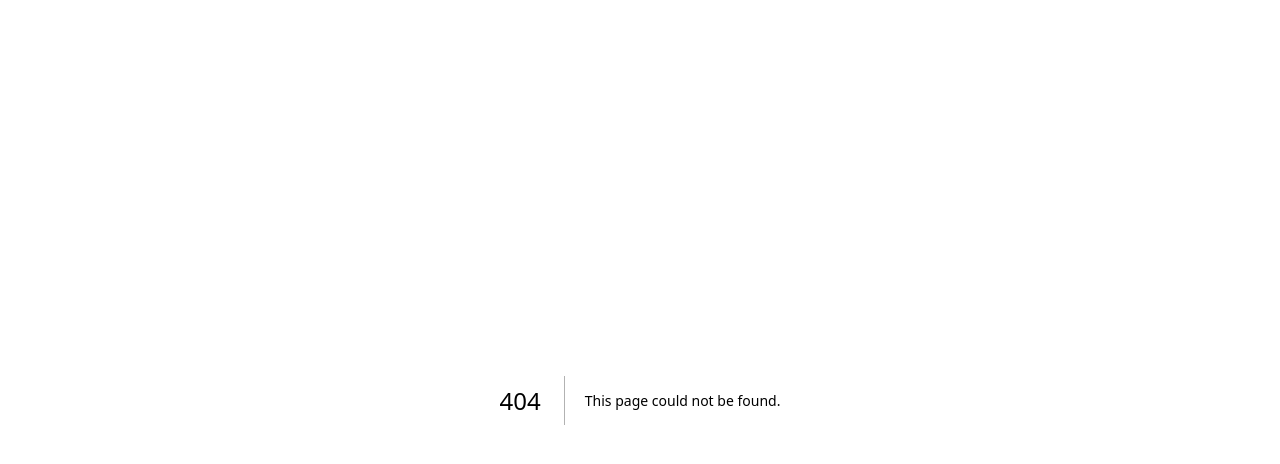
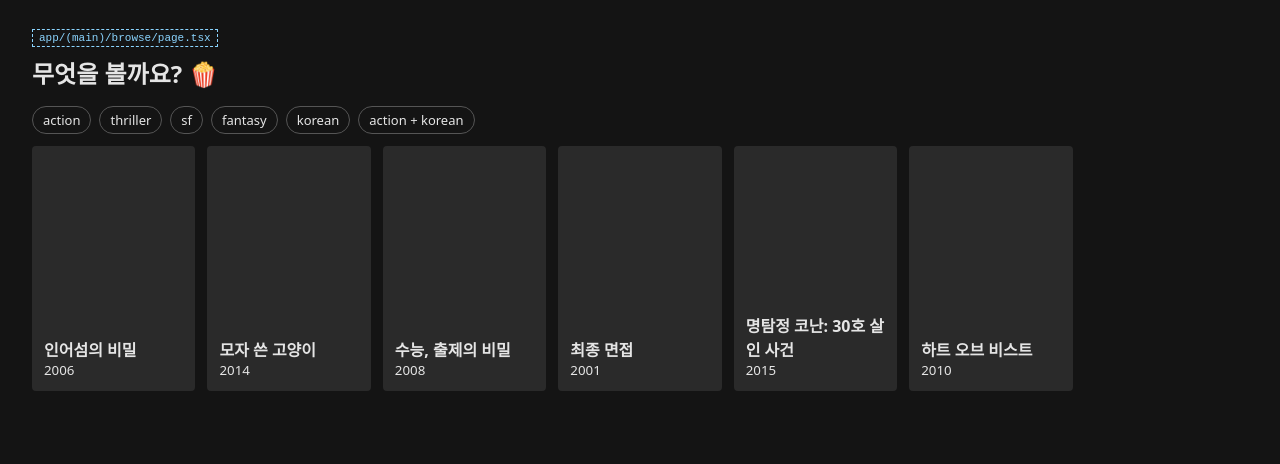
Before and after one commit to SOPT-all/39-STUDY-WEB-NEXFLIX, a Next.js app in the folder practice/week2/sample/: page /browse in a window 1280 px wide. Before the commit this address had no page. Shown: the top 464 px of the page. Built offline with nearby package versions, Linux system fonts and the light colour scheme.

Commit message:
feat: 파일 기반 라우팅 - /browse 페이지

```diff
--- /dev/null
+++ b/practice/week2/sample/app/(main)/browse/page.tsx
@@ -0,0 +1,30 @@
+import Link from "next/link";
+import { movies, genres } from "@/lib/movies";
+import MovieCard from "../_components/movie-card";
+
+// 파일 기반 라우팅: browse/page.tsx → /browse
+export default function BrowsePage() {
+  return (
+    <main>
+      <span className="file-label">app/(main)/browse/page.tsx</span>
+      <h1>무엇을 볼까요? 🍿</h1>
+
+      <div className="chips">
+        {genres.map((g) => (
+          <Link key={g} href={`/genre/${g}`} className="chip">
+            {g}
+          </Link>
+        ))}
+        <Link href="/genre/action/korean" className="chip">
+          action + korean
+        </Link>
+      </div>
+
+      <div className="grid">
+        {movies.map((m) => (
+          <MovieCard key={m.id} movie={m} />
+        ))}
+      </div>
+    </main>
+  );
+}
```
